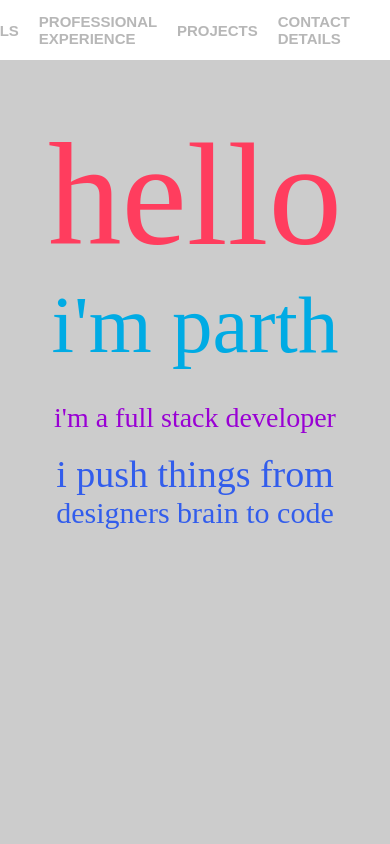
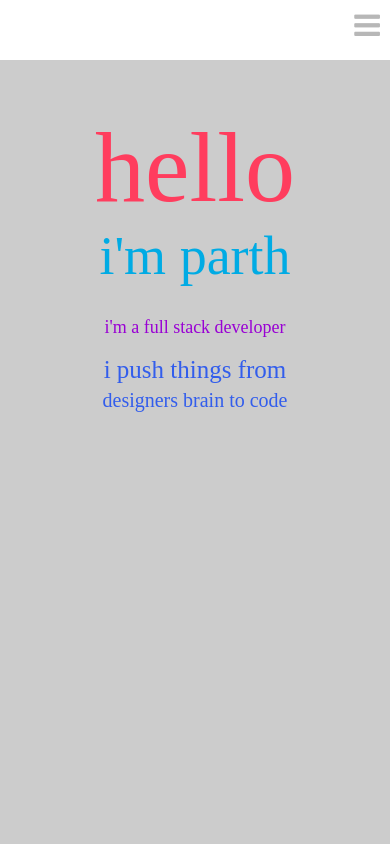
Before and after one commit to ParthTandel/parthtandel.github.io, a website: page index.html in a window 390 px wide. Shown: the top 844 px of the page. Drawn offline with Linux system fonts and the light colour scheme.

Commit message:
mobile responsive 2nd try

```diff
--- a/index.html
+++ b/index.html
@@ -6,25 +6,49 @@
 <head>
     <meta name="viewport" content="width=device-width, initial-scale=1.0">
     <link rel="shortcut icon" href="assets/favicon.ico" />
+    <link rel="stylesheet" type="text/css" href="https://maxcdn.bootstrapcdn.com/font-awesome/4.7.0/css/font-awesome.min.css">
     <link rel="stylesheet" type="text/css" href="styles/main.css">
     <link rel="stylesheet" type="text/css" href="styles/animate.css">
-    <link rel="stylesheet" type="text/css" href="https://maxcdn.bootstrapcdn.com/font-awesome/4.7.0/css/font-awesome.min.css">
     <script src="/modules/angular/angular.min.js"></script>
     <script src="scripts/app.js" type="text/javascript"></script>
     <script src="scripts/services/services.js" type="text/javascript"></script>
     <script src="scripts/controllers/portfolio.js" type="text/javascript"></script>
 </head>
 
-<div ng-app="portfolio">
+<body ng-app="portfolio">
     <div id="scrollArea" ng-controller="ScrollCtrl">
         <div id="nav-bar">
+            <div class="logo"></div>
             <div class="nav-left-box">
+                <div class="nav-bar-icon" ng-class="{hide : toggle === false}">
+                    <i class="fa fa-bars fa-2x" aria-hidden="true" ng-click="toggle = !toggle;"></i>
+                </div>
+
+                <div class="nav-bar-dropdown" ng-class="{hide : toggle === false}">
+                  <div class="nav-bar-div">
                       <a ng-click="activeMenu = 'Home'; gotoElement('home-anchor')" class="nav-bar-items" ng-class="{active : activeMenu === 'Home'}">HOME</a>
+                  </div>
+
+                  <div class="nav-bar-div">
                       <a ng-click="activeMenu = 'About'; gotoElement('aboutme-anchor')" class="nav-bar-items" ng-class="{active : activeMenu === 'About'}">ABOUT ME</a>
+                  </div>
+
+                  <div class="nav-bar-div">
                       <a ng-click="activeMenu = 'Skills'; gotoElement('skills-anchor')" class="nav-bar-items" ng-class="{active : activeMenu === 'Skills'}">SKILLS</a>
+                  </div>
+
+                  <div class="nav-bar-div">
                       <a ng-click="activeMenu = 'Pexp'; gotoElement('profExp-anchor')" class="nav-bar-items" ng-class="{active : activeMenu === 'Pexp'}">PROFESSIONAL EXPERIENCE</a>
+                  </div>
+
+                  <div class="nav-bar-div">
                       <a ng-click="activeMenu = 'Proj'; gotoElement('project-anchor')" class="nav-bar-items" ng-class="{active : activeMenu === 'Proj'}">PROJECTS</a>
+                  </div>
+
+                  <div class="nav-bar-div">
                       <a ng-click="activeMenu = 'Cdet'; gotoElement('contact-anchor')" class="nav-bar-items" ng-class="{active : activeMenu === 'Cdet'}">CONTACT DETAILS</a>
+                  </div>
+                </div>
             </div>
         </div>
 
@@ -131,12 +155,11 @@
             <div class="section-header">
                 <h1>Professional Experience</h1>
             </div>
-            <div class="section-content-prof"
-                 ng-class="{ 'animated fadeInUpBig' : activeMenu === 'Pexp' && reverse == false , 'animated fadeInDownBig' : activeMenu === 'Pexp' && reverse == true   }">
+            <div class="section-content-prof" ng-class="{ 'animated fadeInUpBig' : activeMenu === 'Pexp' && reverse == false , 'animated fadeInDownBig' : activeMenu === 'Pexp' && reverse == true   }">
                 <div class="company">
                     <div class="image-box">
                         <a href="http://creatx.io/home" target="_blank">
-                          <img  alt="creatx" src="../assets/images/creatx.png" width="340" height="200">
+                            <img alt="creatx" src="../assets/images/creatx.png" width="340" height="200">
                             <div class="image-footer">
                                 creatx.io
                             </div>
@@ -187,7 +210,7 @@
                 <div class="company">
                     <div class="image-box">
                         <a href="https://www.plexusmd.com/home" target="_blank">
-                          <img  alt="creatx" src="../assets/images/plexus.png" width="340" height="200">
+                            <img alt="creatx" src="../assets/images/plexus.png" width="340" height="200">
                             <div class="image-footer">
                                 plexusmd
                             </div>
@@ -207,7 +230,8 @@
                         </span>
                         </div>
                         <div class="company-description">
-                          PlexusMD is an exclusive professional network for doctors and healthcare organizations. On PlexusMD, doctors can find and connect with their alumni and colleagues, share and read interesting cases, read the latest news and apply to jobs, courses and fellowships across India's leading institutions.
+                            PlexusMD is an exclusive professional network for doctors and healthcare organizations. On PlexusMD, doctors can find and connect with their alumni and colleagues, share and read interesting cases, read the latest news and apply to jobs, courses and fellowships
+                            across India's leading institutions.
                         </div>
                         <div class="company-experience">
                             <div class="company-exp-bullets">
@@ -286,7 +310,7 @@
 
                     <div class="image-box">
                         <a href="https://github.com/ParthTandel/Stock_Falcon" target="_blank">
-                        <img  alt="creatx" src="../assets/images/stockfalcon.png" width="340" height="200">
+                            <img alt="creatx" src="../assets/images/stockfalcon.png" width="340" height="200">
                             <div class="image-footer">
                                 stock falcon
                             </div>
@@ -352,6 +376,6 @@
         </div>
 
     </div>
-</div>
+</body>
 
 </html>
--- a/scripts/controllers/portfolio.js
+++ b/scripts/controllers/portfolio.js
@@ -2,9 +2,11 @@ angular.module('portfolio')
     .controller('ScrollCtrl', function($scope, $rootScope, anchorSmoothScroll) {
         $scope.activeMenu = 'Home';
         $rootScope.reverse = false;
+        $scope.toggle = false;
         $scope.gotoElement = function(eID) {
             anchorSmoothScroll.scrollTo(eID);
-            console.log($rootScope.reverse);
+            $scope.toggle = false;
+            console.log($scope.toggle);
         };
         $scope.gotoElement('home-anchor');
     });
--- a/styles/main.css
+++ b/styles/main.css
@@ -50,20 +50,22 @@ html, body {
 }
 
 #nav-bar {
-    height: 60px;
     top: 0;
     z-index: 100;
     position: fixed;
     width: 100%;
     background: #fff;
+    display: flex;
+    justify-content: space-between;
+    align-items: center;
 }
 
 .nav-left-box {
+    height: 60px;
     display: flex;
     justify-content: flex-end;
     align-items: center;
     margin-right: 30px;
-    height: inherit;
     color: rgba(158, 158, 158, 0.74);
     font-weight: bold;
     font-family: Arial, Helvetica, sans-serif;
@@ -75,12 +77,17 @@ html, body {
     margin: 0 10px;
 }
 
+.nav-bar-items:hover {
+  color: #029bde;
+}
+
 .active {
     color: #029bde;
 }
 
-.nav-bar-items:hover {
-    color: #029bde;
+
+.nav-bar-dropdown {
+    display: flex;
 }
 
 .intro {
@@ -88,10 +95,6 @@ html, body {
     padding: 0;
     margin: 50px 0 0 0px;
     text-align: center;
-}
-
-#section-intro {
-    padding-top: 60px;
 }
 
 #section-profEx {
@@ -133,6 +136,10 @@ html, body {
     background-position: center center;*/
     background-color: #cccccc;
     margin: 0;
+}
+
+.fa-bars {
+    display: none;
 }
 
 .section-content-contact {
@@ -189,16 +196,6 @@ a:hover {
 
 .section-content-contact a:hover {
     font-size: 21px;
-}
-
-.intro div:nth-child(1) {
-    font-size: 147px;
-    color: #ff3d5e;
-}
-
-.intro div:nth-child(2) {
-    font-size: 81px;
-    color: #00abe4;
 }
 
 .section-content-prof, .section-content-project {
@@ -286,6 +283,16 @@ a:hover {
     padding: 10px 100px 10px;
 }
 
+.intro div:nth-child(1) {
+    font-size: 147px;
+    color: #ff3d5e;
+}
+
+.intro div:nth-child(2) {
+    font-size: 81px;
+    color: #00abe4;
+}
+
 .intro div:nth-child(3) {
     font-size: 28px;
     color: #9900d4;
@@ -323,10 +330,153 @@ a:hover {
     .image-box {
         padding: 10px 0;
     }
-}
+    .image-box:hover {
+        -moz-box-shadow: none;
+        -webkit-box-shadow: none;
+        box-shadow: none;
+    }
 
-@media only screen and (max-width: 400px) {
     .section-content-contact div {
         font-size: 16px;
     }
+    #nav-bar {
+        /*justify-content: flex-start;*/
+        align-items: baseline;
+    }
+    .nav-bar-dropdown {
+        flex-direction: column;
+        justify-content: flex-end;
+        align-items: flex-end;
+        height: auto;
+    }
+    .nav-bar-dropdown.hide {
+        max-height: 0;
+        display: none;
+    }
+    .nav-bar-icon {
+        height: 60px;
+        display: flex;
+        border-bottom: 1px solid #aaa;
+        width: 100%;
+        justify-content: flex-end;
+        margin-bottom: 0;
+    }
+    .nav-bar-icon.hide {
+        border-bottom: none;
+    }
+    .nav-left-box {
+        flex-direction: column;
+        justify-content: center;
+        align-items: flex-end;
+        margin-right: 0;
+        height: auto;
+    }
+    .nav-bar-div {
+        height: auto;
+        padding: 7px;
+        width: 100%;
+        display: flex;
+        align-items: center;
+        justify-content: flex-end;
+    }
+
+    .fa-bars {
+        display: inline-block;
+        margin: 10px;
+    }
+    .intro div:nth-child(1) {
+        font-size: 100px;
+        color: #ff3d5e;
+    }
+    .intro div:nth-child(2) {
+        font-size: 54px;
+        color: #00abe4;
+    }
+    .intro div:nth-child(3) {
+        font-size: 18px;
+        color: #9900d4;
+        margin-top: 30px;
+    }
+    .intro div:nth-child(5) {
+        font-size: 25px;
+        color: #325dec;
+    }
+    .intro div:nth-child(6) {
+        margin-top: 5px;
+        font-size: 20px;
+        color: #325dec;
+    }
 }
+
+@media only screen and (max-width: 500px) {
+    .section-content-contact div {
+        font-size: 16px;
+    }
+    #nav-bar {
+        /*justify-content: flex-start;*/
+        align-items: baseline;
+    }
+    .nav-bar-dropdown {
+        flex-direction: column;
+        justify-content: flex-end;
+        align-items: flex-end;
+        height: auto;
+    }
+    .nav-bar-dropdown.hide {
+        max-height: 0;
+        display: none;
+    }
+    .nav-bar-icon {
+        height: 60px;
+        display: flex;
+        border-bottom: 1px solid #aaa;
+        width: 100%;
+        justify-content: flex-end;
+        margin-bottom: 0;
+    }
+    .nav-bar-icon.hide {
+        border-bottom: none;
+    }
+    .nav-left-box {
+        flex-direction: column;
+        justify-content: center;
+        align-items: flex-end;
+        margin-right: 0;
+        height: auto;
+    }
+    .nav-bar-div {
+        height: auto;
+        padding: 7px;
+        width: 100%;
+        display: flex;
+        align-items: center;
+        justify-content: flex-end;
+    }
+
+    .fa-bars {
+        display: inline-block;
+        margin: 10px;
+    }
+    .intro div:nth-child(1) {
+        font-size: 100px;
+        color: #ff3d5e;
+    }
+    .intro div:nth-child(2) {
+        font-size: 54px;
+        color: #00abe4;
+    }
+    .intro div:nth-child(3) {
+        font-size: 18px;
+        color: #9900d4;
+        margin-top: 30px;
+    }
+    .intro div:nth-child(5) {
+        font-size: 25px;
+        color: #325dec;
+    }
+    .intro div:nth-child(6) {
+        margin-top: 5px;
+        font-size: 20px;
+        color: #325dec;
+    }
+}
```
Lines whose indentation alone changed are shown as unchanged.
